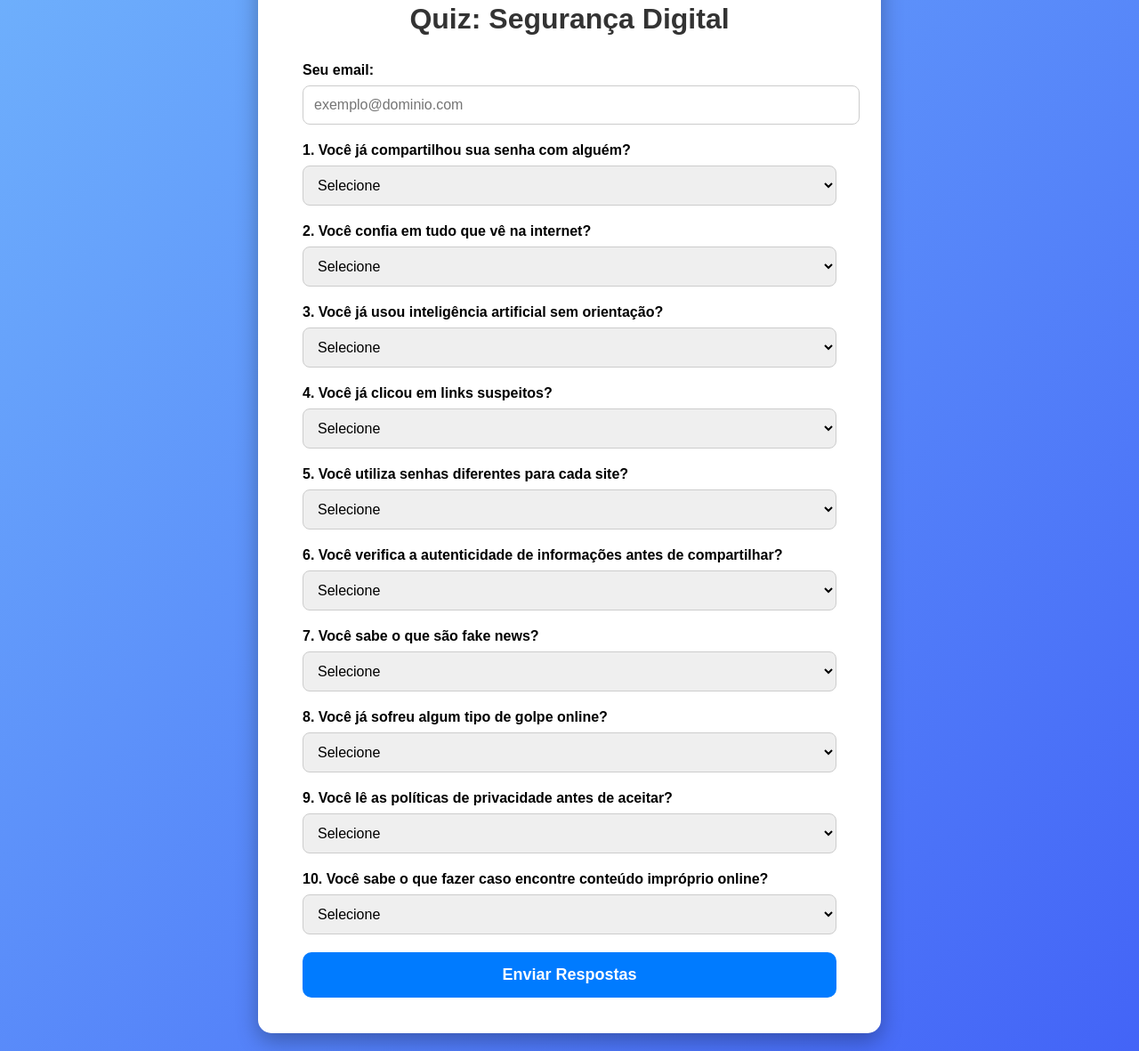
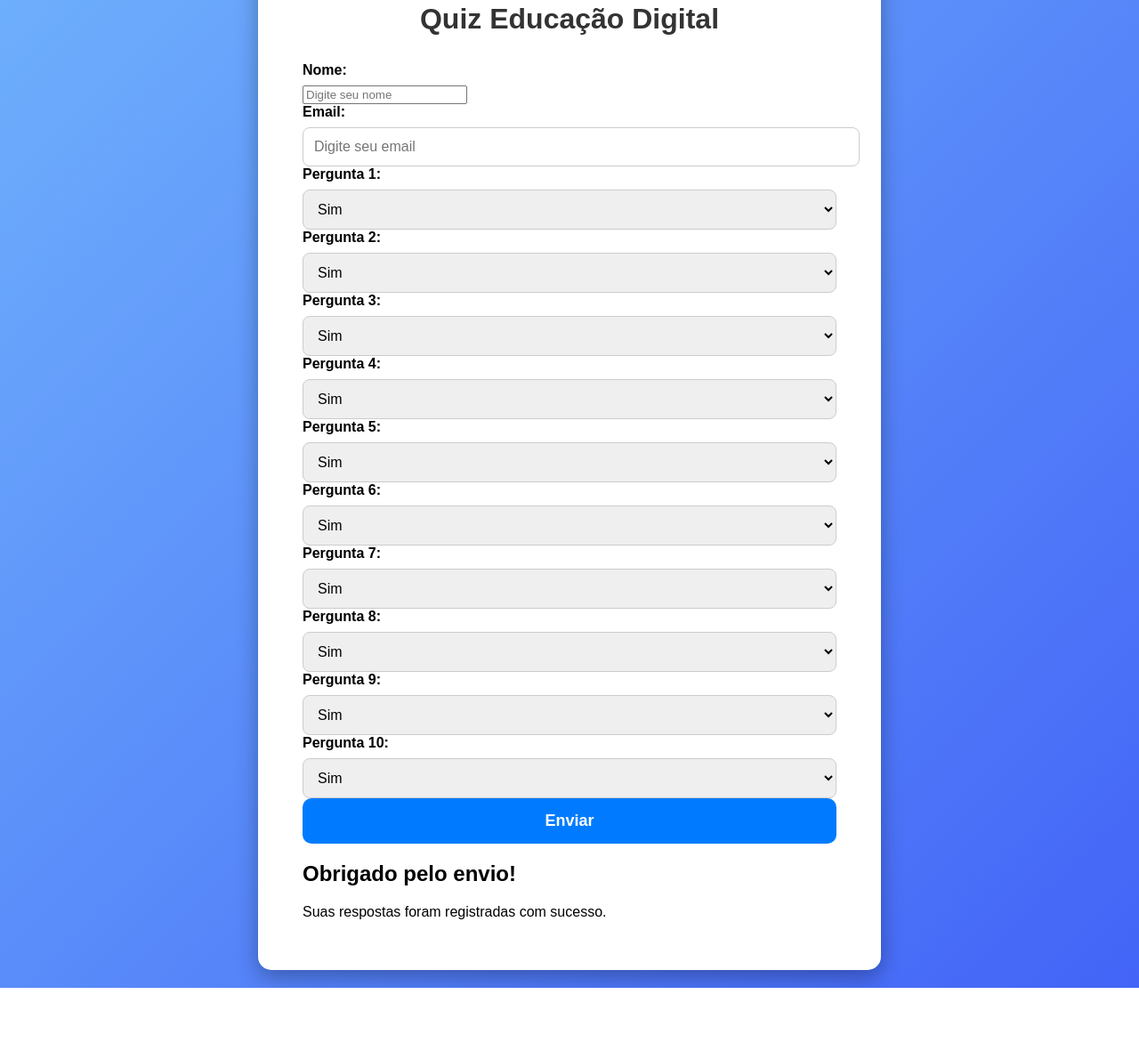
Before and after one commit to PabloCsDev/edu-digital, a plain HTML site: page index.html in a window 1280 px wide. Shown: the part 78-1259 px from the top of the page at 89% size. After the commit the page ends 1188 px from the top, so only its background shows below. Drawn offline with Linux system fonts and the light colour scheme.

Commit message:
first commit

```diff
--- a/index.html
+++ b/index.html
@@ -1,124 +1,92 @@
 <!DOCTYPE html>
 <html lang="pt-br">
 <head>
-    <meta charset="UTF-8">
-    <meta name="viewport" content="width=device-width, initial-scale=1.0">
-    <title>Quiz Digital Seguro</title>
-    <link rel="stylesheet" href="style.css">
+  <meta charset="UTF-8">
+  <meta name="viewport" content="width=device-width, initial-scale=1.0">
+  <title>Quiz Educação Digital</title>
+  <link rel="stylesheet" href="style.css">
 </head>
 <body>
-    <div class="quiz-container">
-        <h1>Quiz: Segurança Digital</h1>
+  <div class="quiz-container">
+    <h1>Quiz Educação Digital</h1>
+    <div id="quizScreen">
+      <label for="nome">Nome:</label>
+      <input type="text" id="nome" placeholder="Digite seu nome" required>
 
-        <div id="statusMessage" class="status-message"></div>
+      <label for="email">Email:</label>
+      <input type="email" id="email" placeholder="Digite seu email" required>
 
-        <form id="quizForm">
-            <!-- Campo para inserir email -->
-            <div class="pergunta">
-                <label>Seu email:</label>
-                <input type="email" name="email" placeholder="exemplo@dominio.com" required>
-            </div>
+      <div class="questions">
+        <label>Pergunta 1:</label>
+        <select id="pergunta1">
+          <option value="Sim">Sim</option>
+          <option value="Não">Não</option>
+        </select>
 
-            <!-- Perguntas do quiz -->
-            <div class="pergunta">
-                <label>1. Você já compartilhou sua senha com alguém?</label>
-                <select name="pergunta1" required>
-                    <option value="">Selecione</option>
-                    <option value="Sim">Sim</option>
-                    <option value="Não">Não</option>
-                </select>
-            </div>
+        <label>Pergunta 2:</label>
+        <select id="pergunta2">
+          <option value="Sim">Sim</option>
+          <option value="Não">Não</option>
+        </select>
 
-            <div class="pergunta">
-                <label>2. Você confia em tudo que vê na internet?</label>
-                <select name="pergunta2" required>
-                    <option value="">Selecione</option>
-                    <option value="Sim">Sim</option>
-                    <option value="Não">Não</option>
-                </select>
-            </div>
+        <label>Pergunta 3:</label>
+        <select id="pergunta3">
+          <option value="Sim">Sim</option>
+          <option value="Não">Não</option>
+        </select>
 
-            <div class="pergunta">
-                <label>3. Você já usou inteligência artificial sem orientação?</label>
-                <select name="pergunta3" required>
-                    <option value="">Selecione</option>
-                    <option value="Sim">Sim</option>
-                    <option value="Não">Não</option>
-                </select>
-            </div>
+        <label>Pergunta 4:</label>
+        <select id="pergunta4">
+          <option value="Sim">Sim</option>
+          <option value="Não">Não</option>
+        </select>
 
-            <div class="pergunta">
-                <label>4. Você já clicou em links suspeitos?</label>
-                <select name="pergunta4" required>
-                    <option value="">Selecione</option>
-                    <option value="Sim">Sim</option>
-                    <option value="Não">Não</option>
-                </select>
-            </div>
+        <label>Pergunta 5:</label>
+        <select id="pergunta5">
+          <option value="Sim">Sim</option>
+          <option value="Não">Não</option>
+        </select>
 
-            <div class="pergunta">
-                <label>5. Você utiliza senhas diferentes para cada site?</label>
-                <select name="pergunta5" required>
-                    <option value="">Selecione</option>
-                    <option value="Sim">Sim</option>
-                    <option value="Não">Não</option>
-                </select>
-            </div>
+        <label>Pergunta 6:</label>
+        <select id="pergunta6">
+          <option value="Sim">Sim</option>
+          <option value="Não">Não</option>
+        </select>
 
-            <div class="pergunta">
-                <label>6. Você verifica a autenticidade de informações antes de compartilhar?</label>
-                <select name="pergunta6" required>
-                    <option value="">Selecione</option>
-                    <option value="Sim">Sim</option>
-                    <option value="Não">Não</option>
-                </select>
-            </div>
+        <label>Pergunta 7:</label>
+        <select id="pergunta7">
+          <option value="Sim">Sim</option>
+          <option value="Não">Não</option>
+        </select>
 
-            <div class="pergunta">
-                <label>7. Você sabe o que são fake news?</label>
-                <select name="pergunta7" required>
-                    <option value="">Selecione</option>
-                    <option value="Sim">Sim</option>
-                    <option value="Não">Não</option>
-                </select>
-            </div>
+        <label>Pergunta 8:</label>
+        <select id="pergunta8">
+          <option value="Sim">Sim</option>
+          <option value="Não">Não</option>
+        </select>
 
-            <div class="pergunta">
-                <label>8. Você já sofreu algum tipo de golpe online?</label>
-                <select name="pergunta8" required>
-                    <option value="">Selecione</option>
-                    <option value="Sim">Sim</option>
-                    <option value="Não">Não</option>
-                </select>
-            </div>
+        <label>Pergunta 9:</label>
+        <select id="pergunta9">
+          <option value="Sim">Sim</option>
+          <option value="Não">Não</option>
+        </select>
 
-            <div class="pergunta">
-                <label>9. Você lê as políticas de privacidade antes de aceitar?</label>
-                <select name="pergunta9" required>
-                    <option value="">Selecione</option>
-                    <option value="Sim">Sim</option>
-                    <option value="Não">Não</option>
-                </select>
-            </div>
+        <label>Pergunta 10:</label>
+        <select id="pergunta10">
+          <option value="Sim">Sim</option>
+          <option value="Não">Não</option>
+        </select>
+      </div>
 
-            <div class="pergunta">
-                <label>10. Você sabe o que fazer caso encontre conteúdo impróprio online?</label>
-                <select name="pergunta10" required>
-                    <option value="">Selecione</option>
-                    <option value="Sim">Sim</option>
-                    <option value="Não">Não</option>
-                </select>
-            </div>
-
-            <button type="submit">Enviar Respostas</button>
-        </form>
-
-        <div id="successScreen" class="success-screen">
-            <h2>✅ Respostas enviadas com sucesso!</h2>
-            <p>Obrigado por participar do quiz sobre segurança digital.</p>
-        </div>
+      <button id="submitBtn">Enviar</button>
     </div>
 
-    <script type="module" src="app.js"></script>
+    <div id="successScreen" class="hidden">
+      <h2>Obrigado pelo envio!</h2>
+      <p>Suas respostas foram registradas com sucesso.</p>
+    </div>
+  </div>
+
+  <script type="module" src="app.js"></script>
 </body>
 </html>
```
